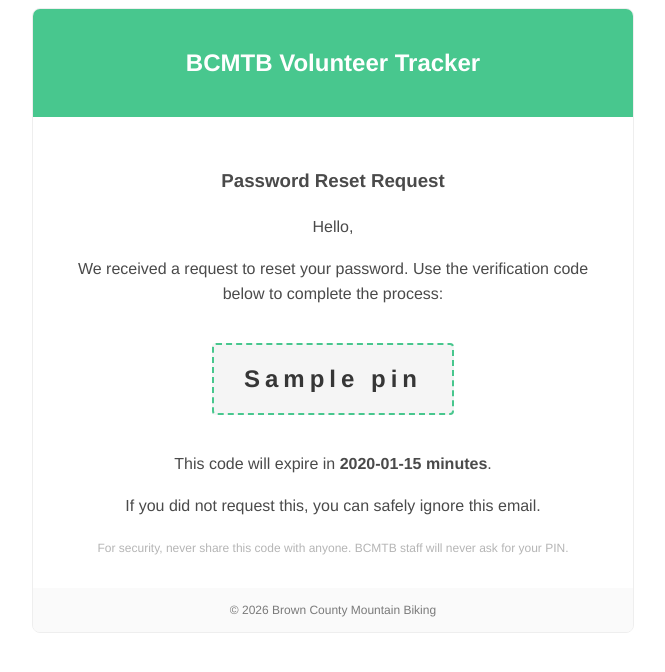
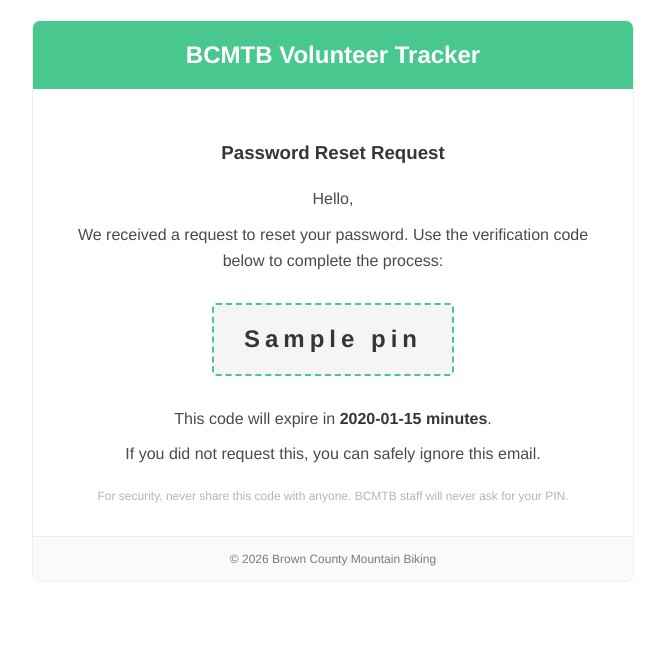
Before and after one commit to theotherguy2175/bcmtb-volunteer_tracker, a Django app: template accounts/templates/email_reset_pin.html in a window 1280 px wide. Shown: the top 672 px of the page, without its empty margins (307-972 px from the left). Run offline with Django 5.2, Linux system fonts and the light colour scheme; the template is opened without the code that fills it: most values are stand-ins (such as "Sample title", 1, 10 or a date in 2020).

Commit message:
Testing new email

```diff
--- a/accounts/templates/email_reset_pin.html
+++ b/accounts/templates/email_reset_pin.html
@@ -1,35 +1,32 @@
 <!DOCTYPE html>
 <html>
 <head>
-    <style>
-        .email-container { font-family: 'Helvetica Neue', Helvetica, Arial, sans-serif; max-width: 600px; margin: 0 auto; border: 1px solid #eeeeee; border-radius: 8px; overflow: hidden; }
-        .header { background-color: #48c78e; padding: 20px; text-align: center; color: white; }
-        .content { padding: 30px; line-height: 1.6; color: #4a4a4a; text-align: center; }
-        .pin-box { background-color: #f5f5f5; border: 2px dashed #48c78e; display: inline-block; padding: 15px 30px; margin: 20px 0; font-size: 24px; font-weight: bold; letter-spacing: 5px; color: #363636; border-radius: 4px; }
-        .footer { background-color: #fafafa; padding: 15px; text-align: center; font-size: 12px; color: #7a7a7a; }
-        .warning { font-size: 12px; color: #b5b5b5; margin-top: 20px; }
-    </style>
-</head>
-<body>
-    <div class="email-container">
-        <div class="header">
-            <h2>BCMTB Volunteer Tracker</h2>
+    </head>
+<body style="margin: 0; padding: 0; background-color: #ffffff;">
+    <div class="email-container" style="font-family: 'Helvetica Neue', Helvetica, Arial, sans-serif; max-width: 600px; margin: 20px auto; border: 1px solid #eeeeee; border-radius: 8px; overflow: hidden;">
+
+        <div class="header" style="background-color: #48c78e; padding: 20px; text-align: center; color: #ffffff;">
+            <h2 style="margin: 0; color: #ffffff;">BCMTB Volunteer Tracker</h2>
         </div>
-        <div class="content">
-            <h3>Password Reset Request</h3>
-            <p>Hello,</p>
-            <p>We received a request to reset your password. Use the verification code below to complete the process:</p>
 
-            <div class="pin-box" style="font-weight: bold;">{{ pin }}</div>
+        <div class="content" style="padding: 30px; line-height: 1.6; color: #4a4a4a; text-align: center;">
+            <h3 style="color: #363636;">Password Reset Request</h3>
+            <p style="margin: 10px 0;">Hello,</p>
+            <p style="margin: 10px 0;">We received a request to reset your password. Use the verification code below to complete the process:</p>
 
-            <p>This code will expire in <strong>{{ timeout }} minutes</strong>.</p>
-            <p>If you did not request this, you can safely ignore this email.</p>
+            <div class="pin-box" style="background-color: #f5f5f5; border: 2px dashed #48c78e; display: inline-block; padding: 15px 30px; margin: 20px 0; font-size: 24px; font-weight: bold; letter-spacing: 5px; color: #363636; border-radius: 4px;">
+                {{ pin }}
+            </div>
 
-            <div class="warning">
+            <p style="margin: 10px 0;">This code will expire in <strong style="color: #363636;">{{ timeout }} minutes</strong>.</p>
+            <p style="margin: 10px 0;">If you did not request this, you can safely ignore this email.</p>
+
+            <div class="warning" style="font-size: 12px; color: #b5b5b5; margin-top: 20px;">
                 For security, never share this code with anyone. BCMTB staff will never ask for your PIN.
             </div>
         </div>
-        <div class="footer">
+
+        <div class="footer" style="background-color: #fafafa; padding: 15px; text-align: center; font-size: 12px; color: #7a7a7a; border-top: 1px solid #eeeeee;">
             &copy; 2026 Brown County Mountain Biking
         </div>
     </div>
```
